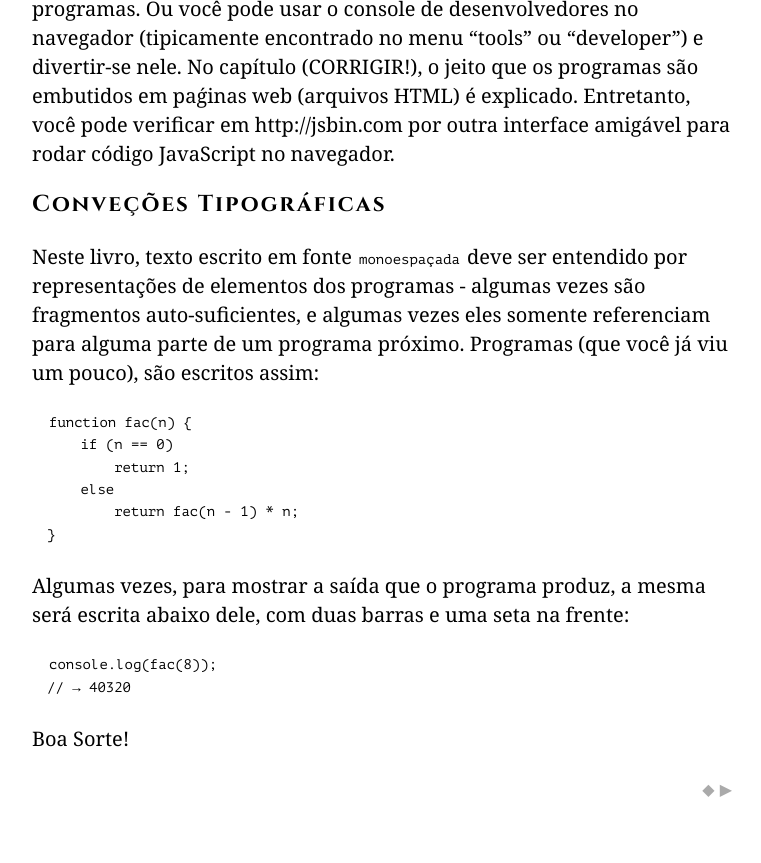
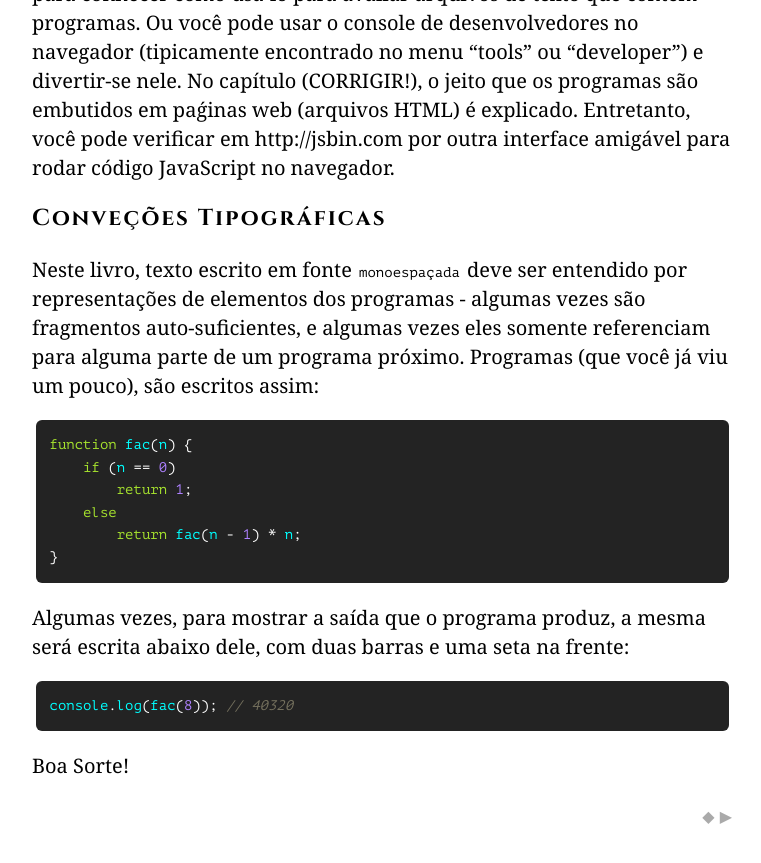
Before and after one commit to braziljs/eloquente-javascript, a Jekyll site: the page built from chapters/introducao/index.md, in a window 1280 px wide and 900 px high, scrolled down 9100 px. Shown: the top 863 px of the window, without its empty margins (258-1019 px from the left). Built offline with Jekyll 4.4.1, drawn with Linux system fonts in a browser that asks for light colours.

Commit message:
Atualizado post para usar o Google Code Prettify

````diff
--- a/chapters/introducao/index.md
+++ b/chapters/introducao/index.md
@@ -48,7 +48,7 @@ Quanta hostilidade perante a riqueza da programação - tentar reduzir a algo si
 
 No começo, no nascimento da programação, não havia linguagens de programação. Programas pareciam algo desta forma:
 
-```
+<pre data-language="text/plain" class="snippet cm-s-default">
 00110001 00000000 00000000
 00110001 00000001 00000001
 00110011 00000001 00000010
@@ -58,7 +58,7 @@ No começo, no nascimento da programação, não havia linguagens de programaç
 01000001 00000001 00000001
 00010000 00000010 00000000
 01100010 00000000 00000000
-```
+</pre>
 
 Este é um programa que soma os números do 1 ao 10 e imprimi o resultado (1 + 2 + ... 10 = 55). Isso pode rodar em uma máquina hipotética muito simples. Para programar os primeiros computadores, era necessário configurar grandes arrays de chaves na posição certa, ou fazer furos em cartões e alimentá-los no computador. Você pode imaginar como isso era tedioso, e um procedimento propenso ao erro. Mesmo escrever simples programas requeriam muita habilidade e disciplina. Os complexos eram quase inconcebíveis.
 
@@ -66,7 +66,7 @@ Claro, inserindo manualmente estes padrões misteriosos de bits (1 e 0) fez que
 
 Cada linha do programa contém uma simples instrução. Isto pode ser escrito assim:
 
-```
+<pre data-language="text/plain" class="snippet cm-s-default">
 1. Guarde o número 0 na posição da memória 0.
 2. Guarde o número 1 na posição da memória 1.
 3. Guarde o valor da posição da memória 1 na posição da memória 2.
@@ -76,11 +76,11 @@ Cada linha do programa contém uma simples instrução. Isto pode ser escrito as
 7. Adicione o número 1 ao valor da posição de memória 1.
 8. Continue com a instrução 3.
 9. Retorne o valor da posição da memória 0.
-```
+</pre>
 
 Embora isto seja mais legível que a sopa de bits, ainda continua bastante desagradável. Pode ser de auxílio usar nomes ao invés de números para as instruções e locações de memória:
 
-```
+<pre data-language="text/plain" class="snippet cm-s-default">
 Configure "total" para 0
 Configure "count" para 1
 [loop]
@@ -92,20 +92,20 @@ Adicione 1 em "count"
 Continue até [loop]
 [fim]
 Saída "total"
-```
+</pre>
 
 Neste ponto não é tão difícil ver como os programas trabalham. Você consegue? As primeiras duas linhas fornece duas locações de memória que iniciam os valores: `total` vai ser usado para construir o resultado da computação, e `count` mantém registrado o número que nós atualmente estamos olhando. As linhas usando `compare` são provavelmente as mais estranhas. O que o programa quer fazer é ver se já pode parar. Por causa da nossa máquina hipotética ser bastante primitiva, ela somente pode testar se um número é zero e fazer a decisão (salto) baseado nisto. Então, ela usa a locação de memória rotulada `compare` para computar o valor de `count` - 11 e fazer a decisão baseada neste valor. As próximas duas linhas adicionam o valor de `count` ao resultado e incrementam `count` por 1 cada vez que o programa decide que não é 11 ainda.
 
 Aqui temos o mesmo programa em JavaScript:
 
-```javascript
+<pre data-language="javascript" class="prettyprint lang-javascript snippet cm-s-default">
 var total = 0, count = 1;
 while (count <= 10) {
     total += count;
     count += 1;
 }
 console.log(total);
-```
+</pre>
 
 Isso nos dá muitas melhorias. E o mais importante, não é preciso mais especificar o caminho que nós queremos que o programa salte anteriormente ou adiante. Ele continua executando o bloco (envolvido nas chaves) até que a condição que foi dada seja: `count <= 10`, que significa "count é menor que ou igual a 10". Não temos mais que criar um valor temporário e compará-lo a zero. Isso é um detalhe desinteressante, e o poder das linguagens de programação é que elas tomam conta de detalhes desinteressantes para nós.
 
@@ -113,10 +113,9 @@ No final do programa, depois de `while` ser definido, a operação `console.log`
 
 Finalmente, aqui temos o que o programa pode parecer se nós tivermos as operações convenientes `range` (alcance) e `sum` (soma) disponíveis, que respectivamente criam uma coleção de números com um alcance e computam a soma de uma coleção de números:
 
-```javascript
-console.log(sum(range(1,10)));
-// 55
-```
+<pre data-language="javascript" class="prettyprint lang-javascript snippet cm-s-default">
+console.log(sum(range(1,10))); // 55
+</pre>
 
 A moral da história, então, é que o mesmo programa pode ser expresso de forma longa e curta, de forma legível ou não. A primeira versão do programa foi extremamente obscura, enquanto esta última é praticamente "Inglês": `log` (registre) a `sum` (soma) da `range` (extensão) dos números de 1 a 10. (Nós vamos ver nos próximos capítulos como criar coisas do tipo `sum` e `range`).
 
@@ -152,20 +151,20 @@ Rodando programas JavaScript fora do contexto deste livro é possível também.
 
 Neste livro, texto escrito em fonte `monoespaçada` deve ser entendido por representações de elementos dos programas - algumas vezes são fragmentos auto-suficientes, e algumas vezes eles somente referenciam para alguma parte de um programa próximo. Programas (que você já viu um pouco), são escritos assim:
 
-```javascript
+
+<pre data-language="javascript" class="prettyprint lang-javascript snippet cm-s-default">
 function fac(n) {
     if (n == 0)
         return 1;
     else
         return fac(n - 1) * n;
 }
-```
+</pre>
 
 Algumas vezes, para mostrar a saída que o programa produz, a mesma será escrita abaixo dele, com duas barras e uma seta na frente:
 
-```javascript
-console.log(fac(8));
-// → 40320
-```
+<pre data-language="javascript" class="prettyprint lang-javascript snippet cm-s-default">
+console.log(fac(8)); // 40320
+</pre>
 
 Boa Sorte!
````
